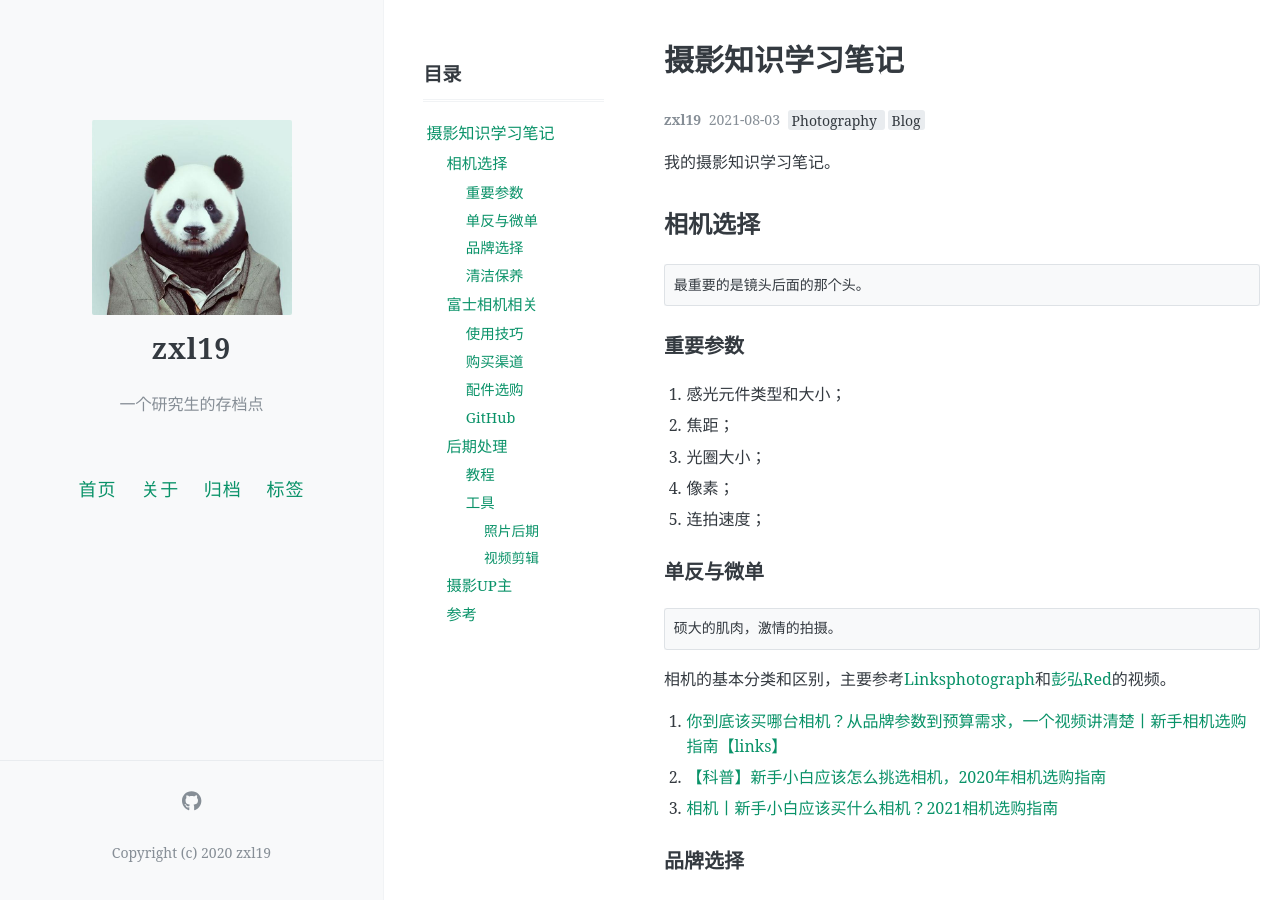
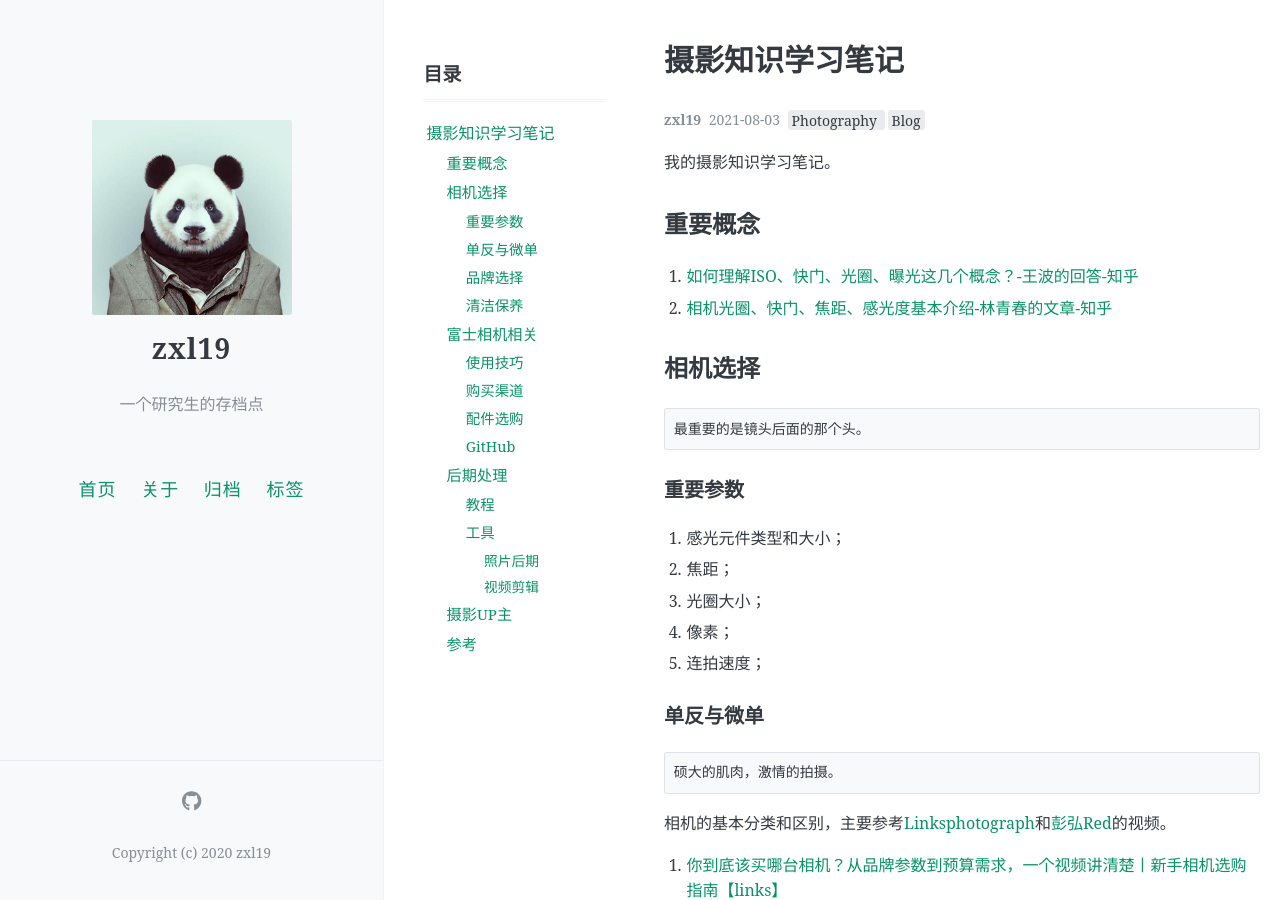
Before and after one commit to zxl19/zxl19.github.io, a Jekyll site: the page built from _posts/2021-08-03-photography-note.md, in a window 1280 px wide and 900 px high. Built offline with Jekyll 4.4.1, drawn with Linux system fonts in a browser that asks for light colours; comment, search, counter and statistics services are not loaded.

Commit message:
Update 2021-08-03-photography-note.md

```diff
--- a/_posts/2021-08-03-photography-note.md
+++ b/_posts/2021-08-03-photography-note.md
@@ -12,6 +12,11 @@ pinned: false
 我的摄影知识学习笔记。
 
 <!-- more -->
+
+## 重要概念
+
+1. [如何理解ISO、快门、光圈、曝光这几个概念？-王波的回答-知乎](https://www.zhihu.com/question/21427664/answer/40346193)
+2. [相机光圈、快门、焦距、感光度基本介绍-林青春的文章-知乎](https://zhuanlan.zhihu.com/p/152172663)
 
 ## 相机选择
 
```
